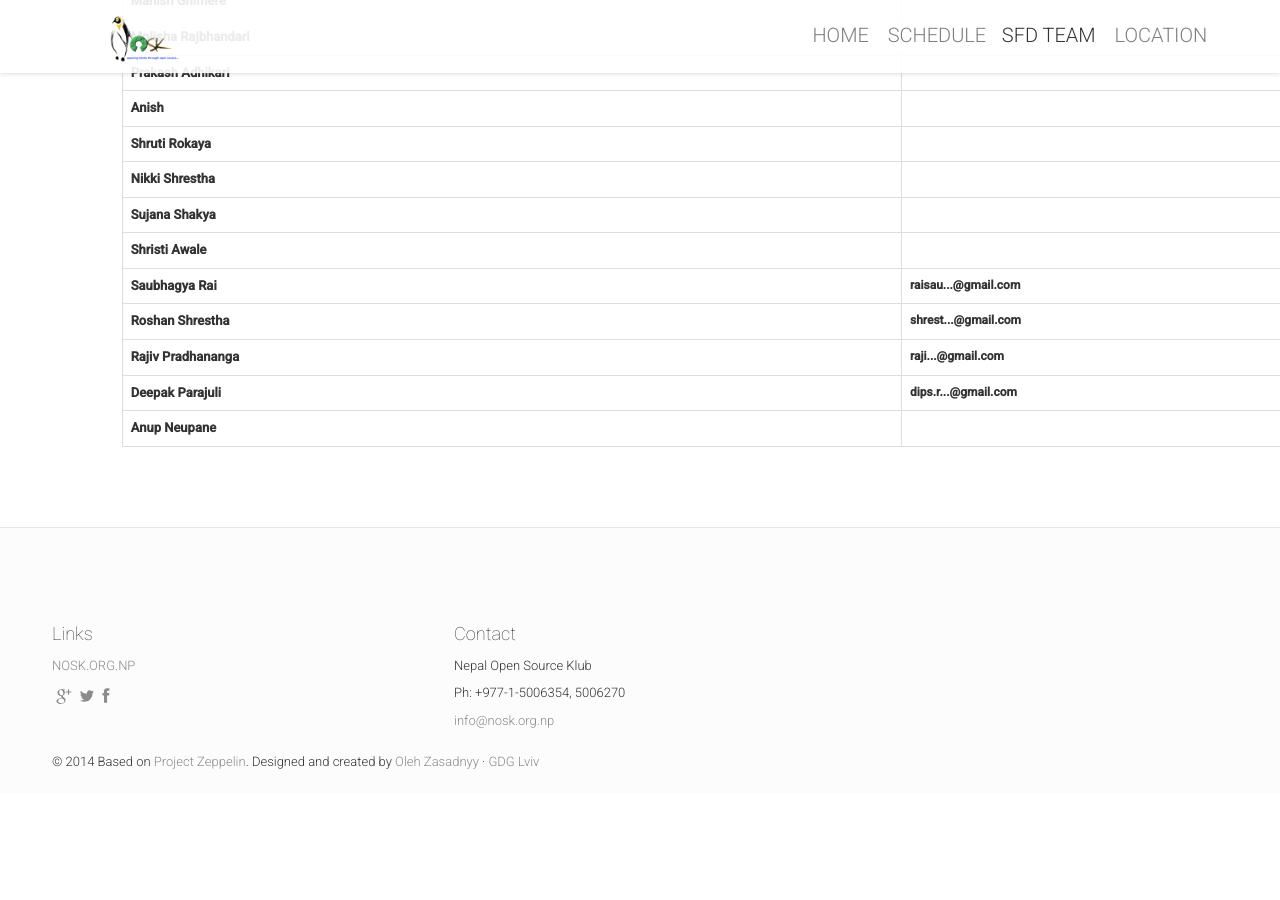
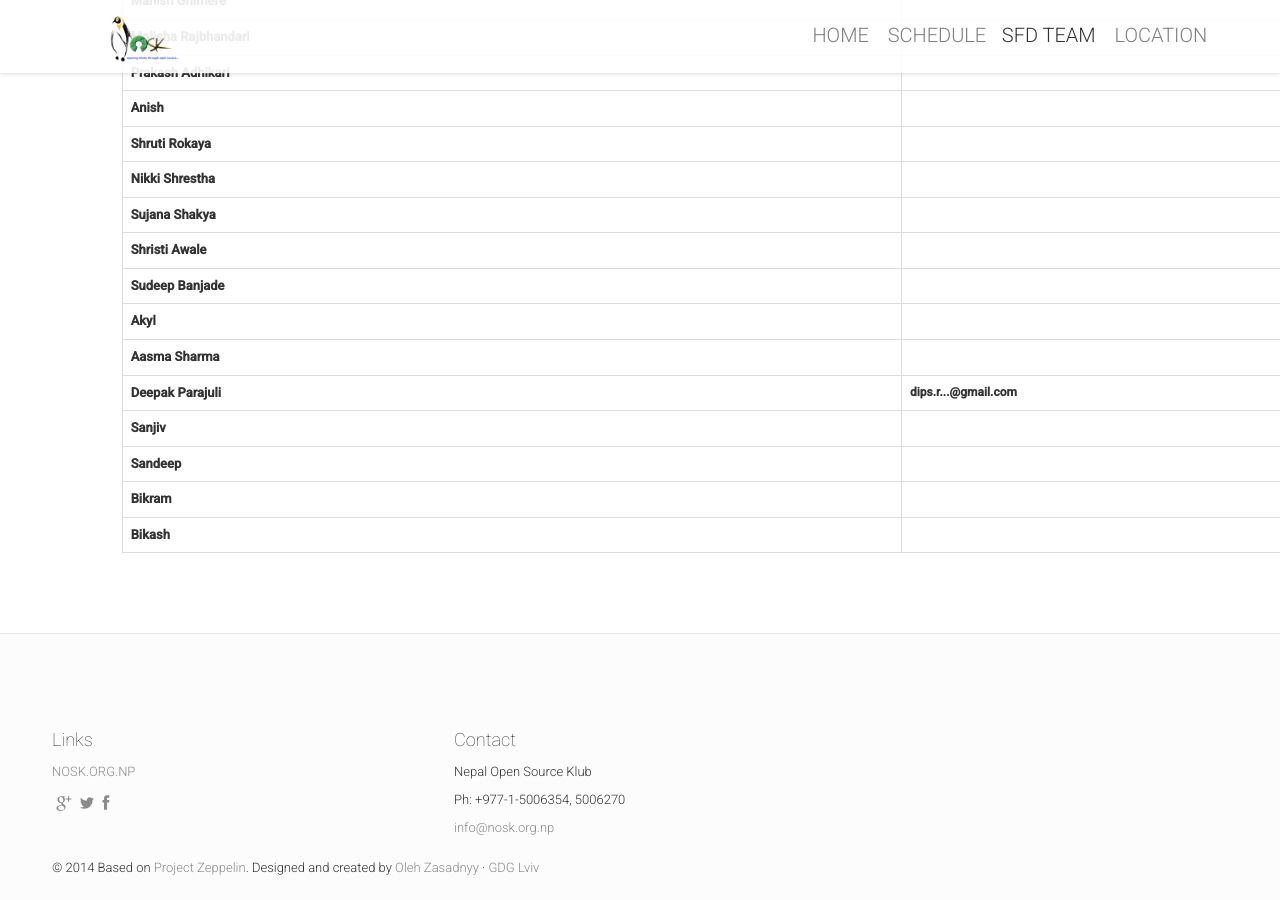
Before and after one commit to openosk/openosk.github.io, a Jekyll site: the page built from team.html, in a window 1280 px wide and 900 px high, scrolled down 2241 px. Built offline with Jekyll 4.4.1, drawn with Linux system fonts in a browser that asks for light colours; nearby versions of some CDN libraries; comment, search, counter and statistics services are not loaded; before the commit the page ends 3034 px from its top, so only the background shows below that.

Commit message:
updated2016vol

```diff
--- a/_data/volnt.yml
+++ b/_data/volnt.yml
@@ -71,19 +71,19 @@
  email: "" #email of volunteer
 -
  id: 14 #starting from 0 and ends for (volunteer-1) must be unique for every data
- name: "Saubhagya" #volunteer First Name [must be a starting with capital letter] if any middle name is present then it goes like this [name: "First-name Middle-name"]
- surname: "Rai" #volunteer Last Name [must be a starting with capital letter]
- email: "raisau...@gmail.com" #email of volunteer
+ name: "Sudeep" #volunteer First Name [must be a starting with capital letter] if any middle name is present then it goes like this [name: "First-name Middle-name"]
+ surname: "Banjade" #volunteer Last Name [must be a starting with capital letter]
+ email: "" #email of volunteer
 -
  id: 15 #starting from 0 and ends for (volunteer-1) must be unique for every data
- name: "Roshan" #volunteer First Name [must be a starting with capital letter] if any middle name is present then it goes like this [name: "First-name Middle-name"]
- surname: "Shrestha" #volunteer Last Name [must be a starting with capital letter]
- email: "shrest...@gmail.com" #email of volunteer
+ name: "Akyl" #volunteer First Name [must be a starting with capital letter] if any middle name is present then it goes like this [name: "First-name Middle-name"]
+ surname: "" #volunteer Last Name [must be a starting with capital letter]
+ email: "" #email of volunteer
 -
  id: 16 #starting from 0 and ends for (volunteer-1) must be unique for every data
- name: "Rajiv" #volunteer First Name [must be a starting with capital letter] if any middle name is present then it goes like this [name: "First-name Middle-name"]
- surname: "Pradhananga" #volunteer Last Name [must be a starting with capital letter]
- email: "raji...@gmail.com" #email of volunteer
+ name: "Aasma" #volunteer First Name [must be a starting with capital letter] if any middle name is present then it goes like this [name: "First-name Middle-name"]
+ surname: "Sharma" #volunteer Last Name [must be a starting with capital letter]
+ email: "" #email of volunteer
 -
  id: 17 #starting from 0 and ends for (volunteer-1) must be unique for every data
  name: "Deepak" #volunteer First Name [must be a starting with capital letter] if any middle name is present then it goes like this [name: "First-name Middle-name"]
@@ -91,7 +91,21 @@
  email: "dips.r...@gmail.com" #email of volunteer
 -
  id: 18 #starting from 0 and ends for (volunteer-1) must be unique for every data
- name: "Anup" #volunteer First Name [must be a starting with capital letter] if any middle name is present then it goes like this [name: "First-name Middle-name"]
- surname: "Neupane" #volunteer Last Name [must be a starting with capital letter]
+ name: "Sanjiv" #volunteer First Name [must be a starting with capital letter] if any middle name is present then it goes like this [name: "First-name Middle-name"]
+ surname: "" #volunteer Last Name [must be a starting with capital letter]
  email: "" #email of volunteer
 -
+ id: 19 #starting from 0 and ends for (volunteer-1) must be unique for every data
+ name: "Sandeep" #volunteer First Name [must be a starting with capital letter] if any middle name is present then it goes like this [name: "First-name Middle-name"]
+ surname: "" #volunteer Last Name [must be a starting with capital letter]
+ email: "" #email of volunteer
+-
+ id: 20 #starting from 0 and ends for (volunteer-1) must be unique for every data
+ name: "Bikram" #volunteer First Name [must be a starting with capital letter] if any middle name is present then it goes like this [name: "First-name Middle-name"]
+ surname: "" #volunteer Last Name [must be a starting with capital letter]
+ email: "" #email of volunteer
+-
+ id: 21 #starting from 0 and ends for (volunteer-1) must be unique for every data
+ name: "Bikash" #volunteer First Name [must be a starting with capital letter] if any middle name is present then it goes like this [name: "First-name Middle-name"]
+ surname: "" #volunteer Last Name [must be a starting with capital letter]
+ email: "" #email of volunteer
```
